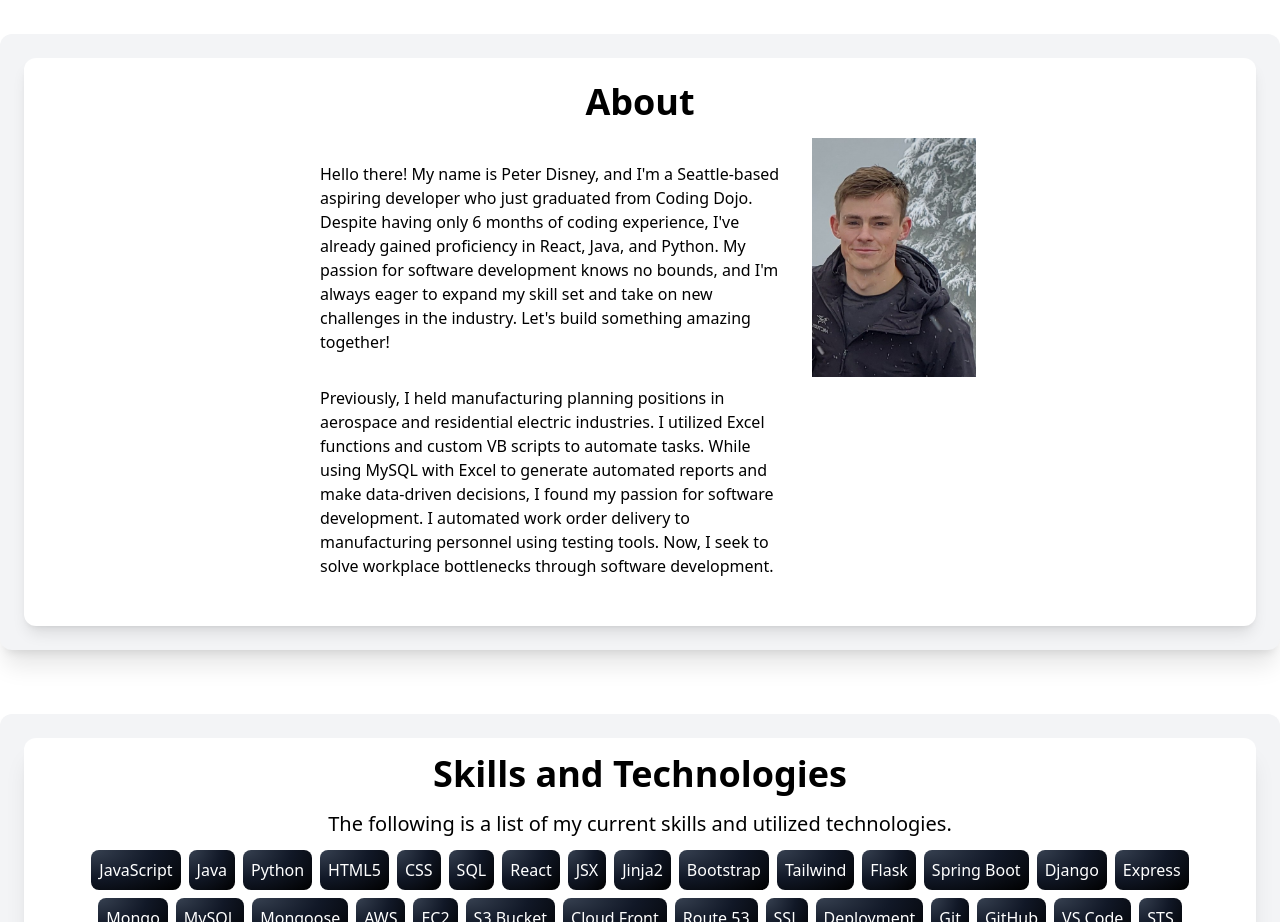
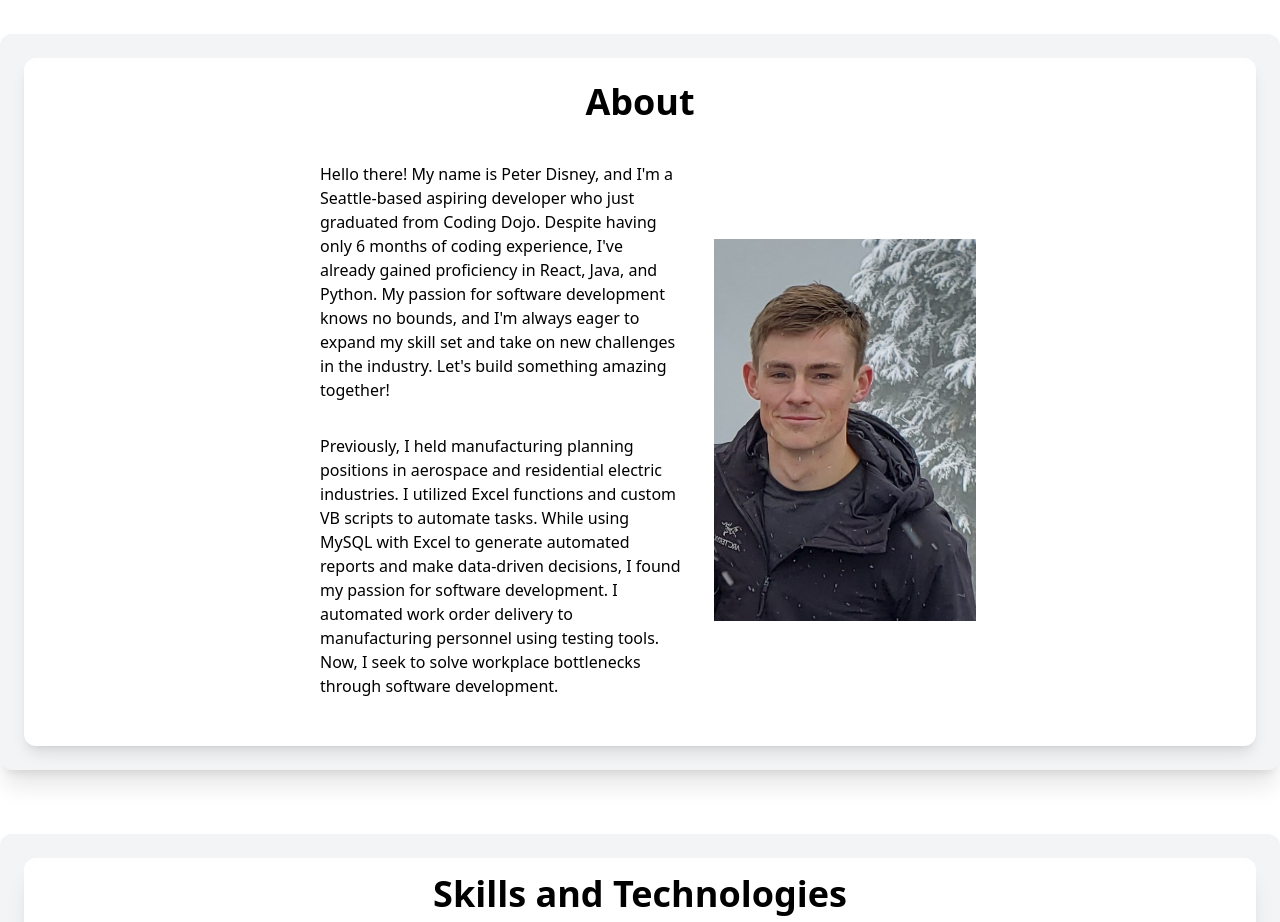
Before and after one commit to PeterDisney/Peter_Portfolio, a React (Create React App) app in the folder client/: page / in a window 1280 px wide. Shown: the part 500-1422 px from the top of the page. Built offline with nearby package versions, Linux system fonts and the light colour scheme.

Commit message:
image location

```diff
--- a/client/src/components/About.jsx
+++ b/client/src/components/About.jsx
@@ -30,7 +30,7 @@ const About = () => {
             </p>
           </div>
         </div>
-        <div className="w-full md:w-1/4">
+        <div className="flex items-center w-full md:w-1/2">
           <img
             src="\Static\peter_headshot_1.jpg"
             className="mx-auto md:my-0 w-full max-w-2xl md:max-w-none"
```
